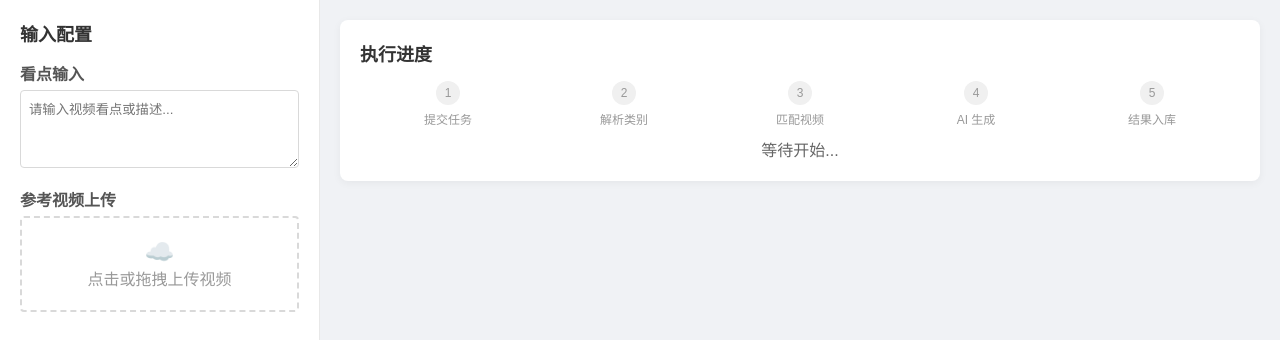
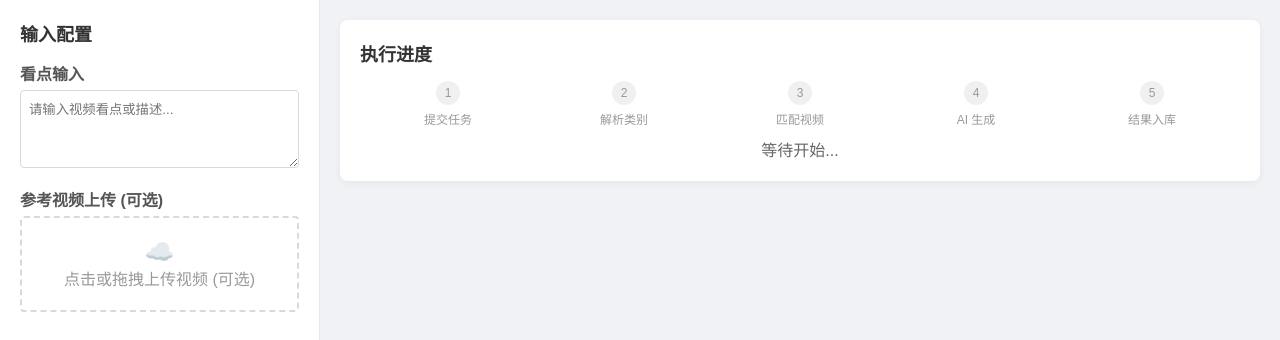
Before and after one commit to pengxia123/start-content, a plain HTML site: page index.html in a window 1280 px wide. Shown: the top 340 px of the page. Drawn offline with Linux system fonts and the light colour scheme.

Commit message:
Add files via upload

```diff
--- a/index.html
+++ b/index.html
@@ -59,11 +59,11 @@
     <textarea id="watch" rows="4" placeholder="请输入视频看点或描述..."></textarea>
   </div>
   <div class="form-group">
-    <label>参考视频上传</label>
+    <label>参考视频上传 (可选)</label>
     <div class="upload-area" id="uploadArea">
       <input type="file" id="fileInput" accept="video/*">
       <div style="font-size: 24px;">☁️</div>
-      <div>点击或拖拽上传视频</div>
+      <div>点击或拖拽上传视频 (可选)</div>
     </div>
     <div id="fileName" class="file-name"></div>
   </div>
```
